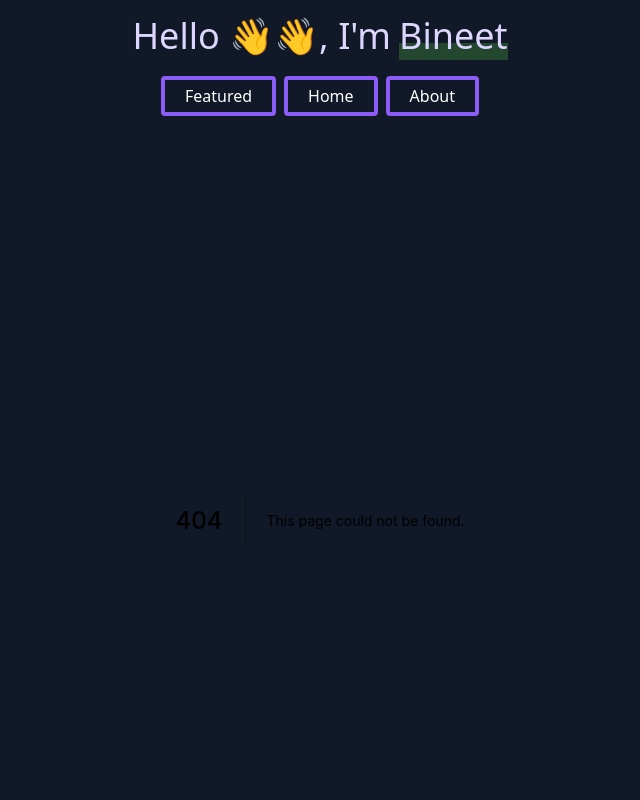
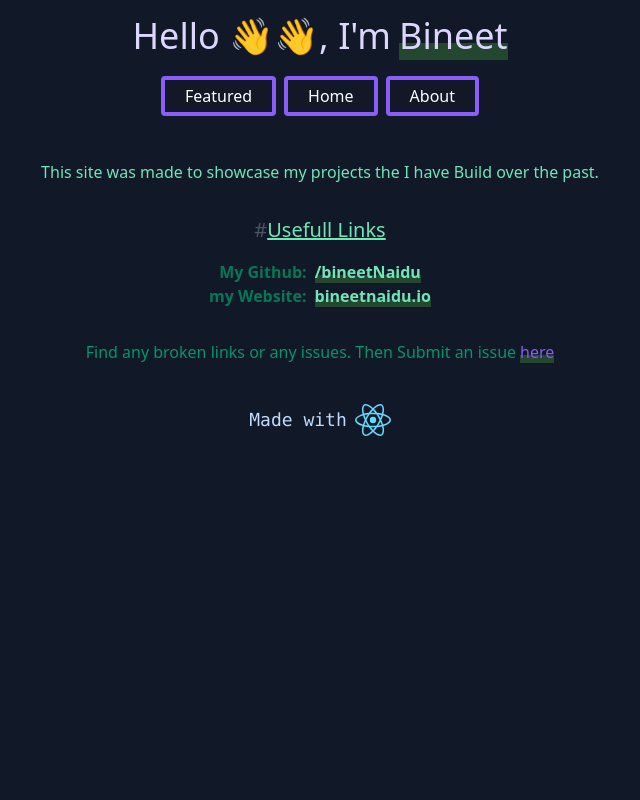
Before and after one commit to bineetNaidu/bineetnaiduapps, a Next.js app: page /about in a window 1280 px wide. Before the commit this address had no page. Shown: the top 800 px of the page, without its empty margins (320-960 px from the left). Built offline with nearby package versions, Linux system fonts and the light colour scheme.

Commit message:
🚀 add About page

```diff
--- /dev/null
+++ b/pages/about.tsx
@@ -0,0 +1,50 @@
+import { FC } from 'react';
+
+const About: FC = () => {
+  return (
+    <div className="text-center my-10 text-green-300 mx-10">
+      <p>
+        This site was made to showcase my projects the I have Build over the
+        past.
+      </p>
+
+      <div className="my-8">
+        <h1 className="text-xl mb-4">
+          <span className="text-gray-600">#</span>
+          <span className="underline">Usefull Links</span>
+        </h1>
+        <p className="text-green-700 font-bold">
+          My Github:
+          <a
+            className="link ml-2 text-green-300"
+            href="https://github.com/bineetNaidu"
+          >
+            /bineetNaidu
+          </a>
+        </p>
+
+        <p className="text-green-700 font-bold">
+          my Website:
+          <a
+            className="link ml-2 text-green-300"
+            href="https://bineetnaidu-io.web.app"
+          >
+            bineetnaidu.io
+          </a>
+        </p>
+      </div>
+
+      <p className="mt-auto text-green-600">
+        Find any broken links or any issues. Then Submit an issue
+        <a
+          href="https://github.com/bineetNaidu/my-projects/issues/new"
+          className="link ml-1 text-purple-500"
+        >
+          here
+        </a>
+      </p>
+    </div>
+  );
+};
+
+export default About;
```
